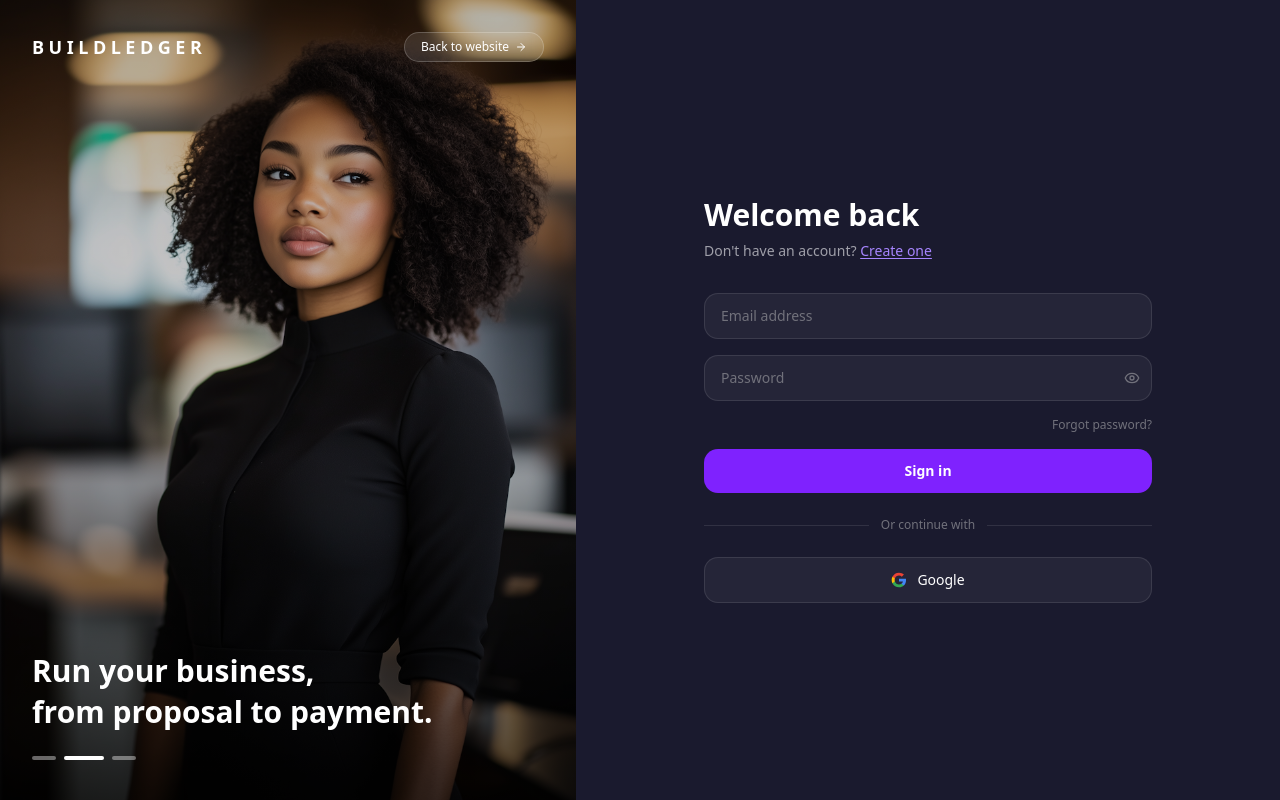
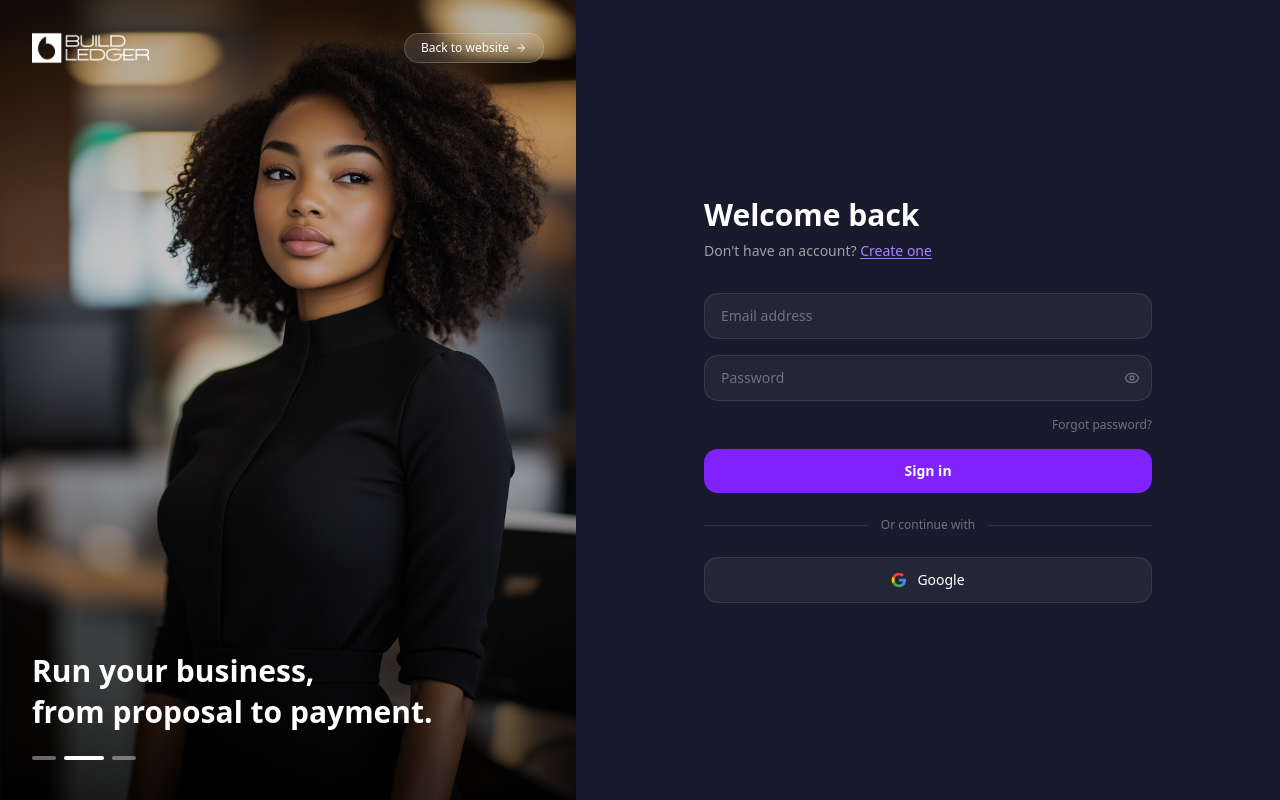
Before and after one commit to ynotunited/buildledger, a Next.js app in the folder frontend/: page /login in a window 1280 px wide. Built offline with nearby package versions, Linux system fonts and the light colour scheme; no server answers.

Commit message:
Add BuildLedger logo branding across the app

```diff
--- a/frontend/src/app/(legal)/layout.tsx
+++ b/frontend/src/app/(legal)/layout.tsx
@@ -1,5 +1,6 @@
 import Link from "next/link";
 import { ArrowLeft } from "lucide-react";
+import BrandLogo from "@/components/brand/BrandLogo";
 
 export default function LegalLayout({ children }: { children: React.ReactNode }) {
   return (
@@ -14,9 +15,7 @@ export default function LegalLayout({ children }: { children: React.ReactNode })
             <ArrowLeft className="h-4 w-4" />
             Back to BuildLedger
           </Link>
-          <span className="text-sm font-medium uppercase tracking-[0.25em] text-emerald-300/70">
-            BuildLedger
-          </span>
+          <BrandLogo href="/" variant="white" className="h-6 w-auto" />
         </div>
       </div>
 
--- a/frontend/src/app/login/page.tsx
+++ b/frontend/src/app/login/page.tsx
@@ -9,6 +9,7 @@ import { AxiosError } from "axios";
 import { getPostLoginRedirect } from "@/lib/auth";
 import { useAuth } from "@/components/auth/AuthProvider";
 import InviteOnlyBanner from "@/components/marketing/InviteOnlyBanner";
+import BrandLogo from "@/components/brand/BrandLogo";
 
 // 4K dark mountain landscape — served locally from /public
 const BG_IMAGE = "/auth-bg.png";
@@ -80,9 +81,7 @@ function LoginPageContent() {
 
         {/* Top bar */}
         <div className="relative z-10 flex items-center justify-between px-8 pt-8">
-          <span className="text-lg font-semibold uppercase tracking-[0.25em] text-white">
-            BuildLedger
-          </span>
+          <BrandLogo href="/" variant="white" className="h-8 w-auto" priority />
           <Link
             href="/"
             className="flex items-center gap-1.5 rounded-full border border-white/20 bg-white/10 px-4 py-1.5 text-xs font-medium text-white backdrop-blur-sm transition-colors hover:bg-white/20"
@@ -108,9 +107,8 @@ function LoginPageContent() {
       {/* ── Right panel — form ── */}
       <div className="flex flex-1 flex-col items-center justify-center px-6 py-12">
         {/* Mobile logo */}
-        <div className="mb-8 flex items-center gap-2 lg:hidden">
-          <div className="flex h-8 w-8 items-center justify-center rounded-lg bg-violet-600 text-sm font-bold text-white">B</div>
-          <span className="text-base font-semibold tracking-wide text-white">BuildLedger</span>
+        <div className="mb-8 lg:hidden">
+          <BrandLogo href="/" variant="white" className="h-8 w-auto" priority />
         </div>
 
         <div className="w-full max-w-md">
--- a/frontend/src/app/page.tsx
+++ b/frontend/src/app/page.tsx
@@ -2,6 +2,7 @@ import Link from "next/link";
 import { ArrowRight, BadgeCheck, Briefcase, CreditCard, FileText, Sparkles, Users } from "lucide-react";
 import InviteOnlyBanner from "@/components/marketing/InviteOnlyBanner";
 import WaitlistSignupForm from "@/components/marketing/WaitlistSignupForm";
+import BrandLogo from "@/components/brand/BrandLogo";
 
 const FEATURES = [
   {
@@ -66,7 +67,7 @@ export default function Home() {
       <div className="relative mx-auto flex min-h-screen w-full max-w-6xl flex-col px-6 py-8">
         <header className="landing-fade-up flex items-center justify-between gap-4" style={{ animationDelay: "0.05s" }}>
           <div className="landing-float min-w-0 shrink" style={{ animationDuration: "7s" }}>
-            <p className="text-sm font-medium uppercase tracking-[0.3em] text-emerald-300/80">BuildLedger</p>
+            <BrandLogo href="/" variant="white" className="h-8 w-auto" priority />
             <p className="mt-1 text-xs text-zinc-400 sm:text-sm">From proposal to payment.</p>
           </div>
           <div className="flex shrink-0 items-center gap-2">
@@ -281,7 +282,7 @@ export default function Home() {
           <div className="flex flex-col items-center gap-5 text-center">
             {/* Brand + copyright on one line */}
             <div className="flex flex-wrap items-center justify-center gap-x-2 gap-y-1">
-              <span className="text-sm font-medium uppercase tracking-[0.2em] text-emerald-300/80">BuildLedger</span>
+              <BrandLogo href="/" variant="white" className="h-6 w-auto" />
               <span className="text-zinc-600">·</span>
               <span className="text-sm text-zinc-500">© {new Date().getFullYear()} Webxpress Technologies MadeIT</span>
             </div>
--- a/frontend/src/app/pay/[token]/page.tsx
+++ b/frontend/src/app/pay/[token]/page.tsx
@@ -1,12 +1,12 @@
 "use client";
 
 import { useEffect, useState } from "react";
-import Link from "next/link";
 import { useRouter } from "next/navigation";
 import axiosInstance from "@/lib/axios";
 import { extractResource } from "@/lib/api";
 import { getOrCreateIdempotencyKey } from "@/lib/idempotency";
 import { Button } from "@/components/ui/button";
+import BrandLogo from "@/components/brand/BrandLogo";
 
 type PublicInvoiceItem = {
   name: string;
@@ -144,9 +144,7 @@ export default function PublicInvoicePage({ params }: { params: { token: string
     <div className="min-h-screen bg-[radial-gradient(circle_at_top,rgba(59,130,246,0.18),transparent_35%),linear-gradient(180deg,#08111f_0%,#0b1020_100%)] px-4 py-8 text-white">
       <div className="mx-auto max-w-5xl">
         <div className="mb-6 flex items-center justify-between text-sm text-white/70">
-          <Link href="/" className="font-medium text-white">
-            BuildLedger
-          </Link>
+          <BrandLogo href="/" variant="white" className="h-7 w-auto" priority />
           <span>Secure invoice payment</span>
         </div>
 
--- a/frontend/src/app/register/page.tsx
+++ b/frontend/src/app/register/page.tsx
@@ -9,6 +9,7 @@ import { AxiosError } from "axios";
 import { getPostLoginRedirect } from "@/lib/auth";
 import { useAuth } from "@/components/auth/AuthProvider";
 import InviteOnlyBanner from "@/components/marketing/InviteOnlyBanner";
+import BrandLogo from "@/components/brand/BrandLogo";
 
 // 4K dark mountain landscape — served locally from /public
 const BG_IMAGE = "/auth-bg.png";
@@ -93,9 +94,7 @@ function RegisterPageContent() {
 
         {/* Top bar */}
         <div className="relative z-10 flex items-center justify-between px-8 pt-8">
-          <span className="text-lg font-semibold uppercase tracking-[0.25em] text-white">
-            BuildLedger
-          </span>
+          <BrandLogo href="/" variant="white" className="h-8 w-auto" priority />
           <Link
             href="/"
             className="flex items-center gap-1.5 rounded-full border border-white/20 bg-white/10 px-4 py-1.5 text-xs font-medium text-white backdrop-blur-sm transition-colors hover:bg-white/20"
@@ -120,9 +119,8 @@ function RegisterPageContent() {
       {/* ── Right panel — form ── */}
       <div className="flex flex-1 flex-col items-center justify-center px-6 py-12">
         {/* Mobile logo */}
-        <div className="mb-8 flex items-center gap-2 lg:hidden">
-          <div className="flex h-8 w-8 items-center justify-center rounded-lg bg-violet-600 text-sm font-bold text-white">B</div>
-          <span className="text-base font-semibold tracking-wide text-white">BuildLedger</span>
+        <div className="mb-8 lg:hidden">
+          <BrandLogo href="/" variant="white" className="h-8 w-auto" priority />
         </div>
 
         <div className="w-full max-w-md">
--- a/frontend/src/app/verify-email/page.tsx
+++ b/frontend/src/app/verify-email/page.tsx
@@ -7,6 +7,7 @@ import { AxiosError } from "axios";
 import axiosInstance from "@/lib/axios";
 import { Card, CardContent, CardDescription, CardHeader, CardTitle } from "@/components/ui/card";
 import { Button } from "@/components/ui/button";
+import BrandLogo from "@/components/brand/BrandLogo";
 
 function VerifyEmailContent() {
   const searchParams = useSearchParams();
@@ -52,6 +53,9 @@ function VerifyEmailContent() {
     <div className="min-h-screen flex items-center justify-center bg-background p-4">
       <Card className="w-full max-w-sm">
         <CardHeader className="text-center">
+          <div className="mb-2 flex justify-center">
+            <BrandLogo href="/" variant="color" className="h-10 w-auto" />
+          </div>
           <CardTitle>Email verification</CardTitle>
           <CardDescription>{email || "BuildLedger account"}</CardDescription>
         </CardHeader>
--- /dev/null
+++ b/frontend/src/components/brand/BrandLogo.tsx
@@ -0,0 +1,46 @@
+import Link from "next/link";
+import Image from "next/image";
+import { cn } from "@/lib/utils";
+
+type BrandLogoProps = {
+  variant?: "color" | "white";
+  href?: string;
+  className?: string;
+  priority?: boolean;
+  alt?: string;
+};
+
+const LOGO_SOURCES = {
+  color: "/brand/buildledger-web.png",
+  white: "/brand/buildledger-white-web.png",
+} as const;
+
+export default function BrandLogo({
+  variant = "color",
+  href,
+  className,
+  priority = false,
+  alt = "BuildLedger",
+}: BrandLogoProps) {
+  const image = (
+    <Image
+      src={LOGO_SOURCES[variant]}
+      alt={alt}
+      width={280}
+      height={72}
+      priority={priority}
+      className={cn("h-auto w-auto", className)}
+      sizes="(max-width: 768px) 180px, 280px"
+    />
+  );
+
+  if (href) {
+    return (
+      <Link href={href} aria-label={alt} className="inline-flex items-center">
+        {image}
+      </Link>
+    );
+  }
+
+  return image;
+}
--- a/frontend/src/components/layout/SideNav.tsx
+++ b/frontend/src/components/layout/SideNav.tsx
@@ -10,6 +10,7 @@ import {
 } from "lucide-react";
 import { cn } from "@/lib/utils";
 import { useAuth } from "@/components/auth/AuthProvider";
+import BrandLogo from "@/components/brand/BrandLogo";
 
 export default function SideNav() {
   const pathname = usePathname();
@@ -33,11 +34,8 @@ export default function SideNav() {
   return (
     <div className="flex flex-col h-full py-6 px-4">
       {/* Logo */}
-      <div className="flex items-center gap-2 mb-10 px-2">
-        <div className="w-8 h-8 rounded-lg bg-primary flex items-center justify-center">
-          <span className="text-primary-foreground font-bold text-lg">B</span>
-        </div>
-        <span className="font-semibold text-lg tracking-tight">BuildLedger</span>
+      <div className="mb-10 px-2">
+        <BrandLogo href="/dashboard" variant="color" className="h-10 w-auto max-w-[11rem]" />
       </div>
 
       {/* Nav links */}
```
Also changed, not shown: frontend/public/brand/buildledger-web.png (added), frontend/public/brand/buildledger-white-web.png (added), 1 other file (tests, documents, lock files or other folders).
